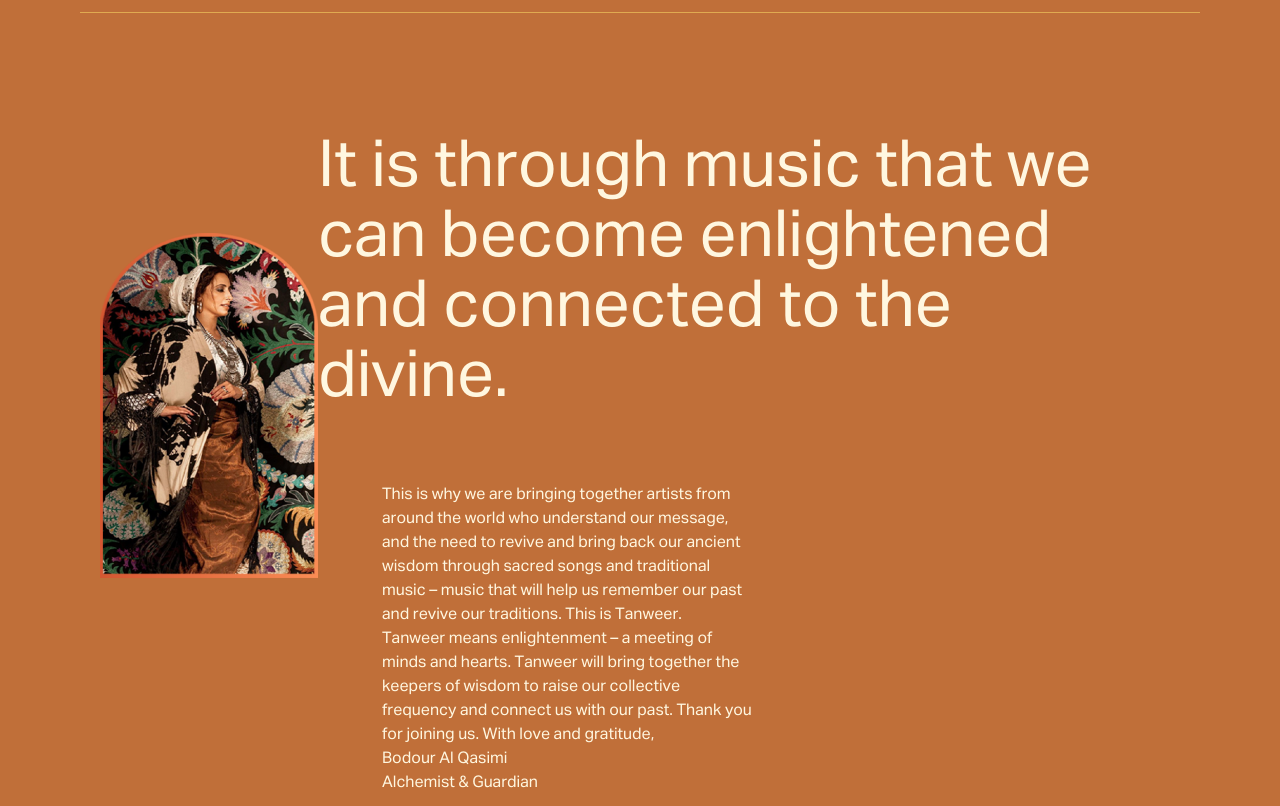
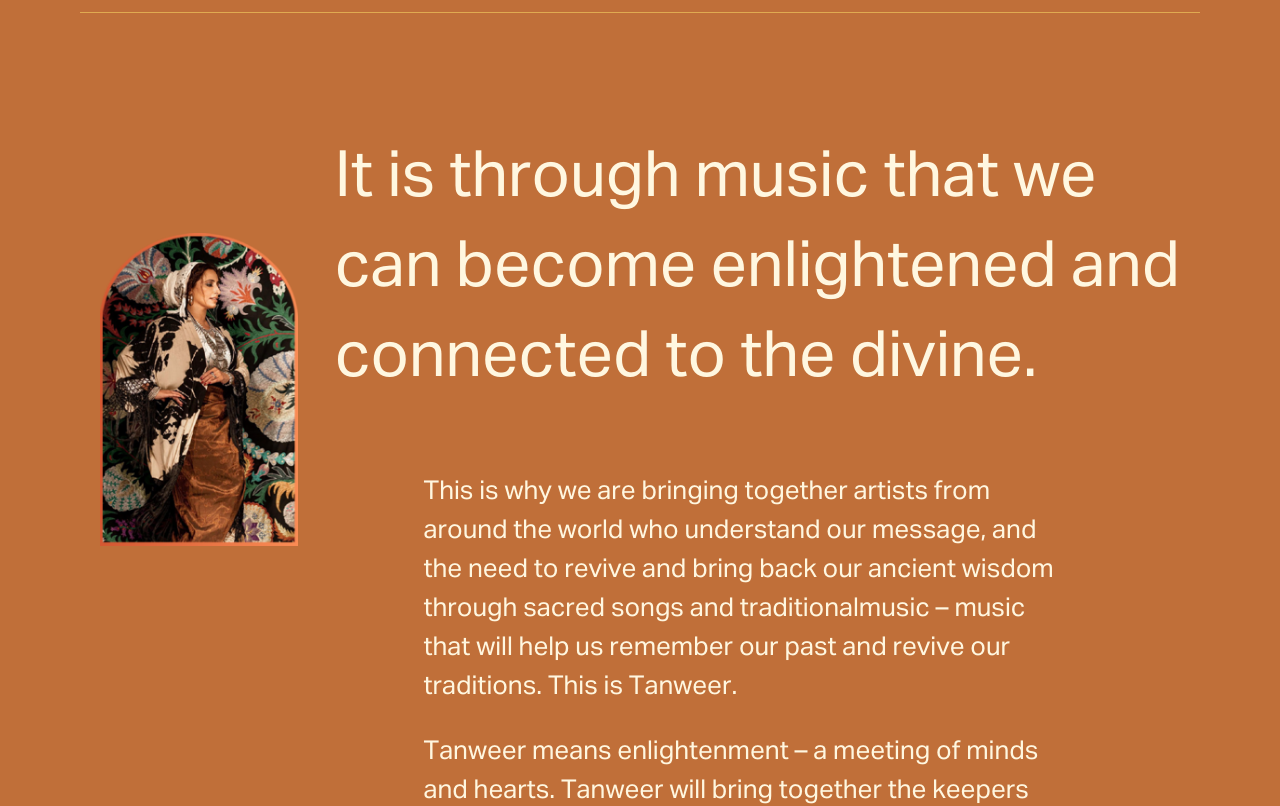
Before and after one commit to JoySarkarBD/tanweer, a React (Vite) app: page / in a window 1280 px wide. Shown: the part 1120-1926 px from the top of the page. Built offline with nearby package versions, Linux system fonts and the light colour scheme.

Commit message:
feat: about section desktop done

```diff
--- a/src/components/AboutPrograms/AboutPrograms.jsx
+++ b/src/components/AboutPrograms/AboutPrograms.jsx
@@ -20,8 +20,8 @@
   };
   return (
     <>
-      <div className='container pt-[80px] bg-[#C06F39] '>
-        <div className='tabs flex justify-center items-center'>
+      <div className="container pt-[80px] bg-[#C06F39] ">
+        <div className="tabs flex justify-center items-center">
           {tabs.map((tab, index) => (
             <div
               key={index}
@@ -30,49 +30,41 @@
                   ? "active text-[#ffe88c] px-10 text-[32px] h-[93px] "
                   : "px-10 text-[#e0aa51] text-[32px] h-[93px] "
               }`}
-              onClick={() => handleTabClick(index)}>
+              onClick={() => handleTabClick(index)}
+            >
               {tab}
             </div>
           ))}
         </div>
 
-        <div className='tab-content'>
+        <div className="tab-content">
           {tabs[activeTab] === "Festival Mission" && (
             <>
-              <div className='flex justify-around pt-[100px] '>
-                <div className='pt-[100px] w-[425px] h-[672px]'>
+              <div className="flex justify-around pt-[100px] ">
+                <div className="pt-[100px] w-[425px] h-[672px]">
                   <img
                     src={festiveImg}
-                    alt=''
-                    className='max-w-[425px] w-full '
+                    alt=""
+                    className="max-w-[425px] w-full "
                   />
                 </div>
 
                 <div>
-                  <div className='w-[862px] '>
-                    <h1 className='text-[#FFF7E0] text-[65px] font-medium leading-[70px] '>
-                      It is through music that we <br /> can become enlightened{" "}
-                      <br /> and connected to the <br /> divine.
+                  <div className="w-[882px]">
+                    <h1 className="text-[#FFF7E0] text-[64px] font-medium leading-[90px] flex justify-end">
+                      It is through music that we <br /> can become enlightened
+                       and<br /> connected to the divine.
                     </h1>
                   </div>
 
-                  <div className='pl-16 text-[#FFF7E0] pt-[70px] '>
-                    <p>
-                      This is why we are bringing together artists from <br />{" "}
-                      around the world who understand our message, <br /> and
-                      the need to revive and bring back our ancient <br />{" "}
-                      wisdom through sacred songs and traditional <br /> music –
-                      music that will help us remember our past <br /> and
-                      revive our traditions. This is Tanweer.
+                  <div className="text-[#FFF7E0] pt-[70px] w-full flex flex-col items-center">
+                    <p className="max-w-[631px] w-full text-[26px] pb-[26px]">
+                      This is why we are bringing together artists from around the world who understand our message, and the need to revive and bring back our ancient wisdom through sacred songs and traditionalmusic – music that will help us remember our past and revive our traditions. This is Tanweer.
                     </p>
 
-                    <p>
-                      Tanweer means enlightenment – a meeting of <br /> minds
-                      and hearts. Tanweer will bring together the <br /> keepers
-                      of wisdom to raise our collective <br /> frequency and
-                      connect us with our past. Thank you <br /> for joining us.
-                      With love and gratitude, <br /> Bodour Al Qasimi <br />
-                      Alchemist & Guardian
+                    <p className="max-w-[631px] w-full text-[26px]">
+                      Tanweer means enlightenment – a meeting of minds and
+                      hearts. Tanweer will bring together the keepers of wisdom to raise our collective frequency and connect us with our past. Thank you for joining us. With love and gratitude,<span className="block pt-[22px]">Bodour Al Qasimi</span>
                     </p>
                   </div>
                 </div>
```
